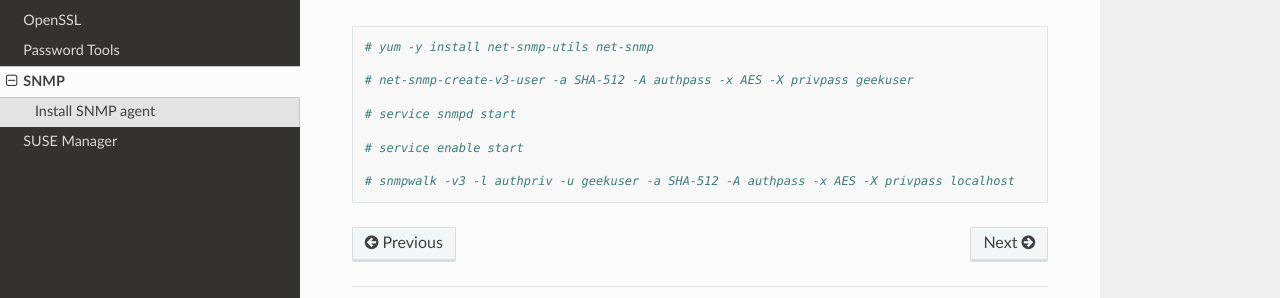
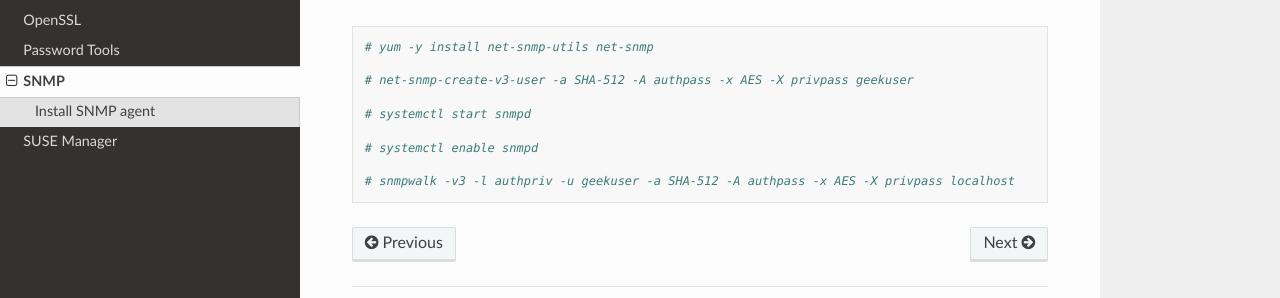
Before and after one commit to p3ll1n0r3/readthedocs, a Sphinx documentation site: the page built from docs/snmp.rst, in a window 1280 px wide. Shown: the part 238-536 px from the top of the page. Built offline with Sphinx 7.4.7 and the Read the Docs theme 2.0.0, drawn with Linux system fonts in a browser that asks for light colours.

Commit message:
Update snmp.rst

```diff
--- a/docs/snmp.rst
+++ b/docs/snmp.rst
@@ -13,8 +13,8 @@ Install SNMP agent tools
 
    # net-snmp-create-v3-user -a SHA-512 -A authpass -x AES -X privpass geekuser
 
-   # service snmpd start
+   # systemctl start snmpd
 
-   # service enable start
+   # systemctl enable snmpd
 
    # snmpwalk -v3 -l authpriv -u geekuser -a SHA-512 -A authpass -x AES -X privpass localhost
```
